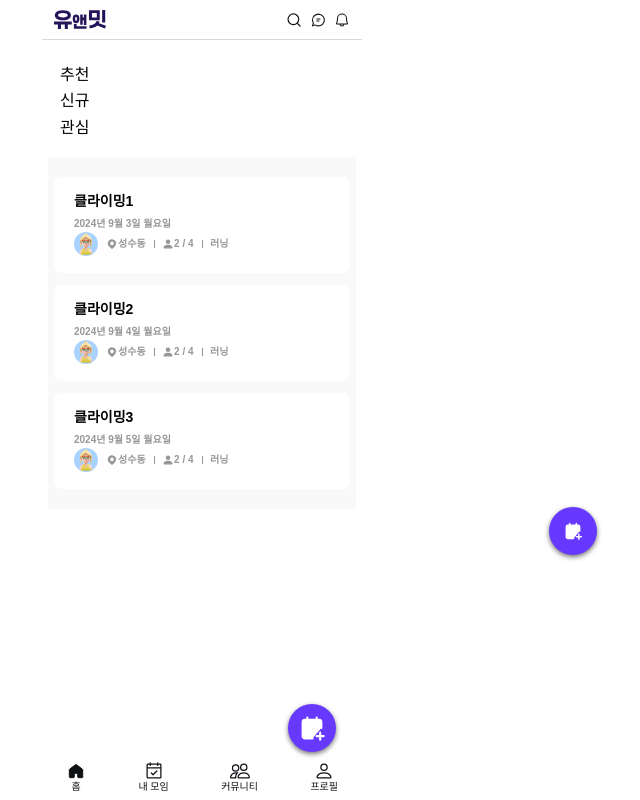
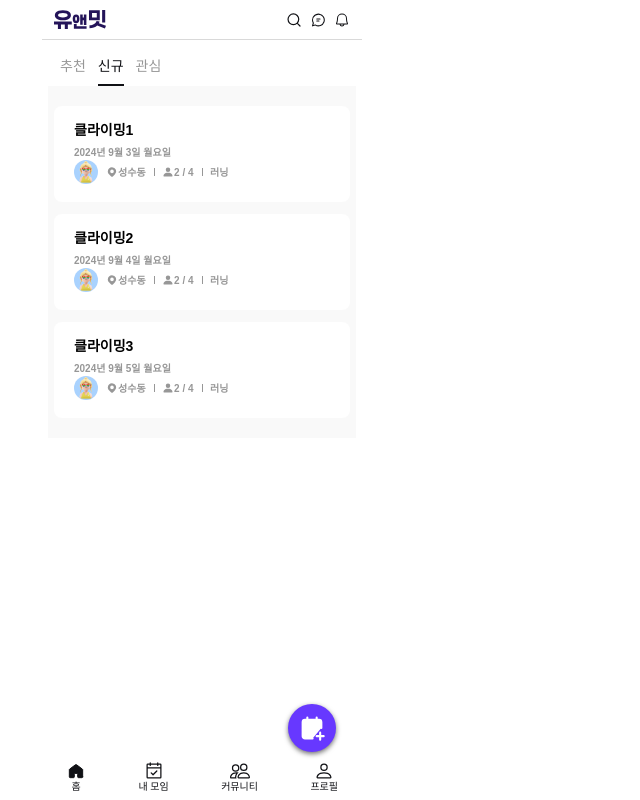
Before and after one commit to FRONTENDSCHOOL10/12Gain, a React (Vite) app: page /main/home/new in a window 1280 px wide. Shown: the whole page, without its empty margins (438-1078 px from the left). Built offline with nearby package versions, Linux system fonts and the light colour scheme; a web font is replaced by a local one.

Commit message:
[refactory] 글 생성 버튼 마크업 위치 수정

```diff
--- a/src/routes/home/component/MainPost.jsx
+++ b/src/routes/home/component/MainPost.jsx
@@ -1,15 +1,13 @@
-import { useNavigate } from 'react-router-dom';
-import Icon from '@/components/Icon/Icon';
-import Post from '@/components/Post/Post';
-import PostButton from '@/components/PostButton/PostButton';
 import S from '@/routes/home/component/MainPost.module.css';
 
+import Post from '@/components/Post/Post';
+
 function MainPost() {
-  const navigate = useNavigate();
+  // const navigate = useNavigate();
 
-  const handlePostButtonClick = () => {
-    navigate('/main/home/new/post');
-  };
+  // const handlePostButtonClick = () => {
+  //   navigate('/main/home/new/post');
+  // };
 
   return (
     <div className={S.component}>
@@ -38,7 +36,7 @@ function MainPost() {
         id="3"
       />
 
-      <PostButton
+      {/* <PostButton
         zIndex="1000"
         bottom="15.3rem"
         right="15.3rem"
@@ -46,7 +44,7 @@ function MainPost() {
         onClick={handlePostButtonClick} // 클릭 시 이동
       >
         <Icon id="calendarPlus" color={'var(--white)'}></Icon>
-      </PostButton>
+      </PostButton> */}
     </div>
   );
 }
--- a/src/routes/home/component/MainPostList.module.css
+++ b/src/routes/home/component/MainPostList.module.css
@@ -1,16 +1,26 @@
 .component {
   display: flex;
-  flex-flow: column;
-  gap: var(--spacing-8);
-  padding: var(--spacing-20) var(--spacing-12);
+  flex-flow: row;
+  align-items: center;
+  gap: var(--spacing-12);
+  height: var(--spacing-40);
+  padding: 0 var(--spacing-12);
+  font-size: 0.875rem;
 
-  h2 {
-    font-size: 1.125rem;
-    font-weight: 600;
+  li {
+    height: 100%;
+    align-content: center;
   }
 
-  span {
-    padding: var(--spacing-12) 0;
-    font-size: 0.625rem;
+  a {
+    display: block;
+    align-content: center;
+    height: var(--spacing-40);
+    color: var(--content-secondary);
+
+    &.active {
+      box-shadow: inset 0 -2px 0 0 var(--black);
+      color: var(--black);
+    }
   }
 }
```
